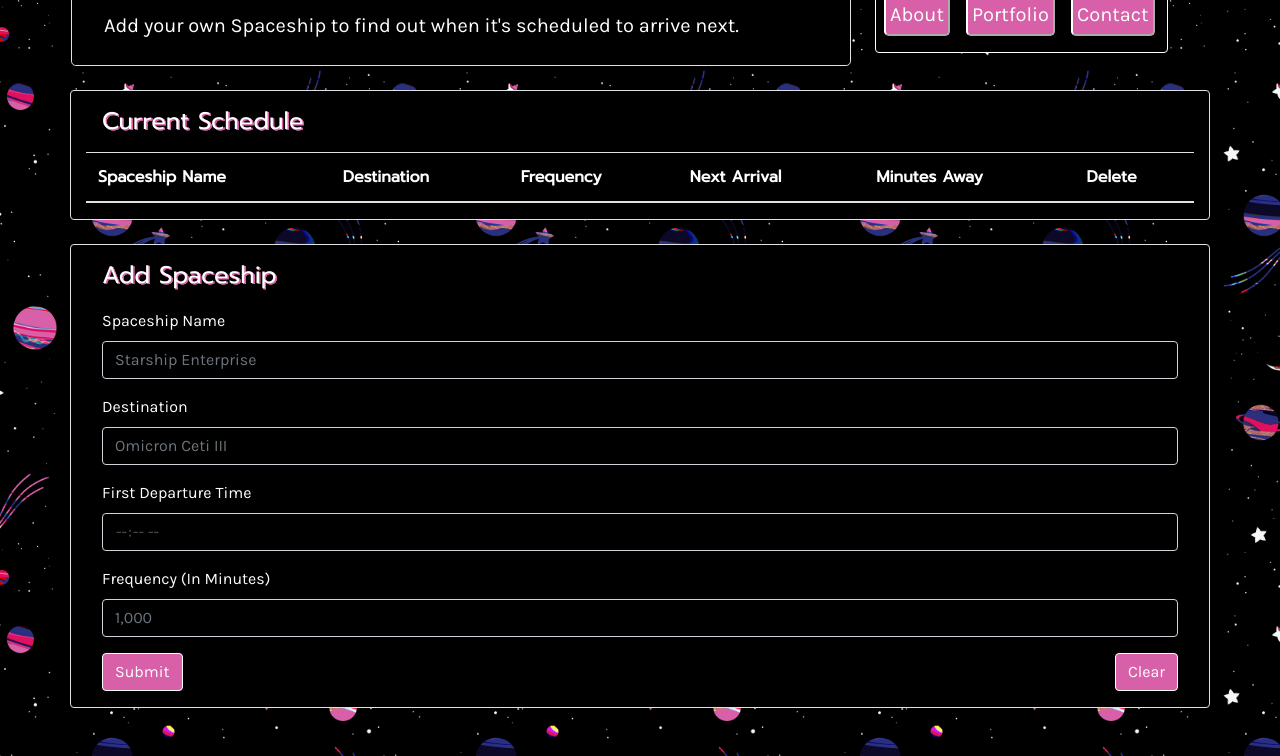
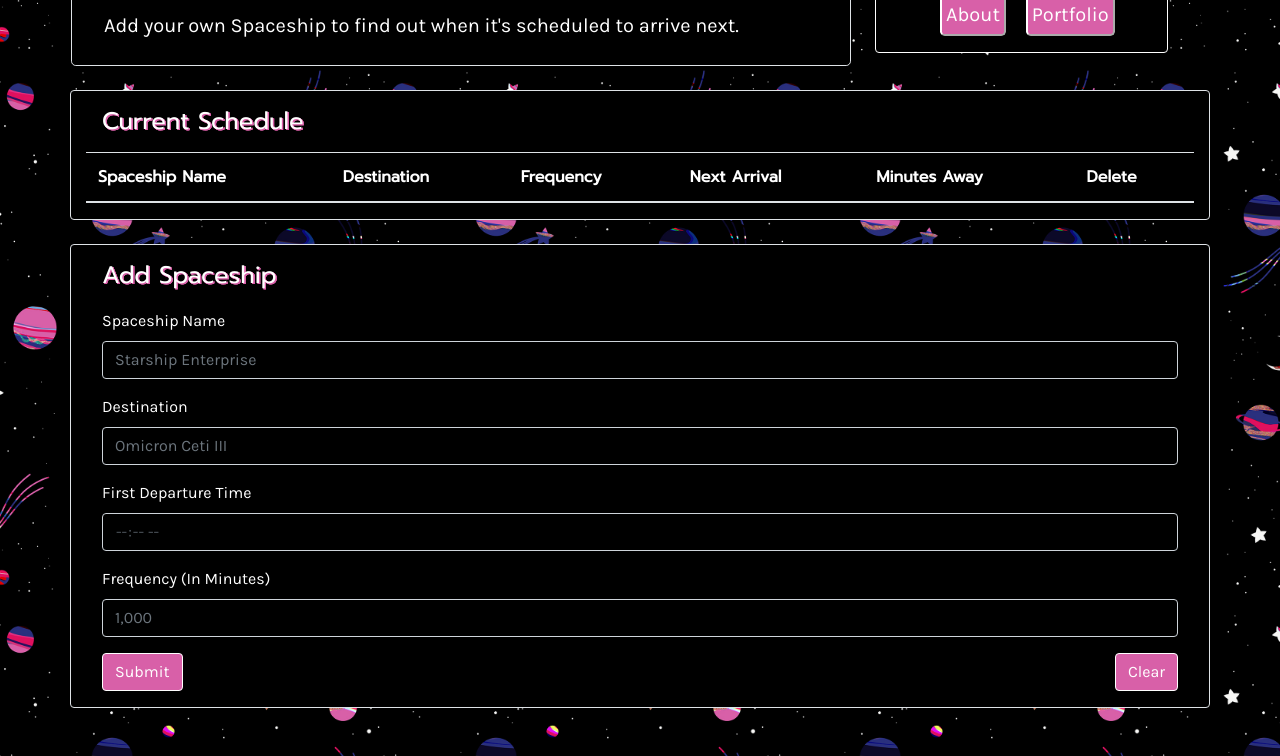
Before and after one commit to adamcromer/SpaceshipScheduler, a plain HTML site: page index.html in a window 1280 px wide. Shown: the part 87-843 px from the top of the page. Drawn offline with nearby package versions, Linux system fonts and the light colour scheme.

Commit message:
fixed nav links

```diff
--- a/assets/css/style.css
+++ b/assets/css/style.css
@@ -33,6 +33,10 @@ body {
 
 #about {
     margin-top:2.5vw;
+}
+
+#navLeft {
+    margin-left:5vw;
 }
 
 .btn, .btn-lg {
--- a/index.html
+++ b/index.html
@@ -36,18 +36,13 @@
             <div id="about" class="col-3 rounded border border-white black pFont p-0 float-right h-50 pFont">
                 <h5 class="titleFont text-center mt-2">Made by Adam Cromer</h5>
                 <a href="https://adamcromer.github.io/Portfolio/index.html">
-                    <button type="button" class="float-left border-white btn-lg btn-dark p-1 ml-2 mb-1">
+                    <button type="button" class="border-white btn-lg btn-dark p-1 mb-1" id="navLeft">
                         About
                     </button>
                 </a>
                 <a href="https://adamcromer.github.io/Portfolio/portfolio.html">
-                    <button type="button" class="float-left border-white btn-lg btn-dark p-1 ml-3 mb-3">
+                    <button type="button" class="border-white btn-lg btn-dark p-1 ml-3 mb-3">
                         Portfolio
-                    </button>
-                </a>
-                <a href="https://adamcromer.github.io/Portfolio/contact.html">
-                    <button type="button" class="float-left border-white btn-lg btn-dark p-1 ml-3">
-                        Contact
                     </button>
                 </a>
             </div>
```
